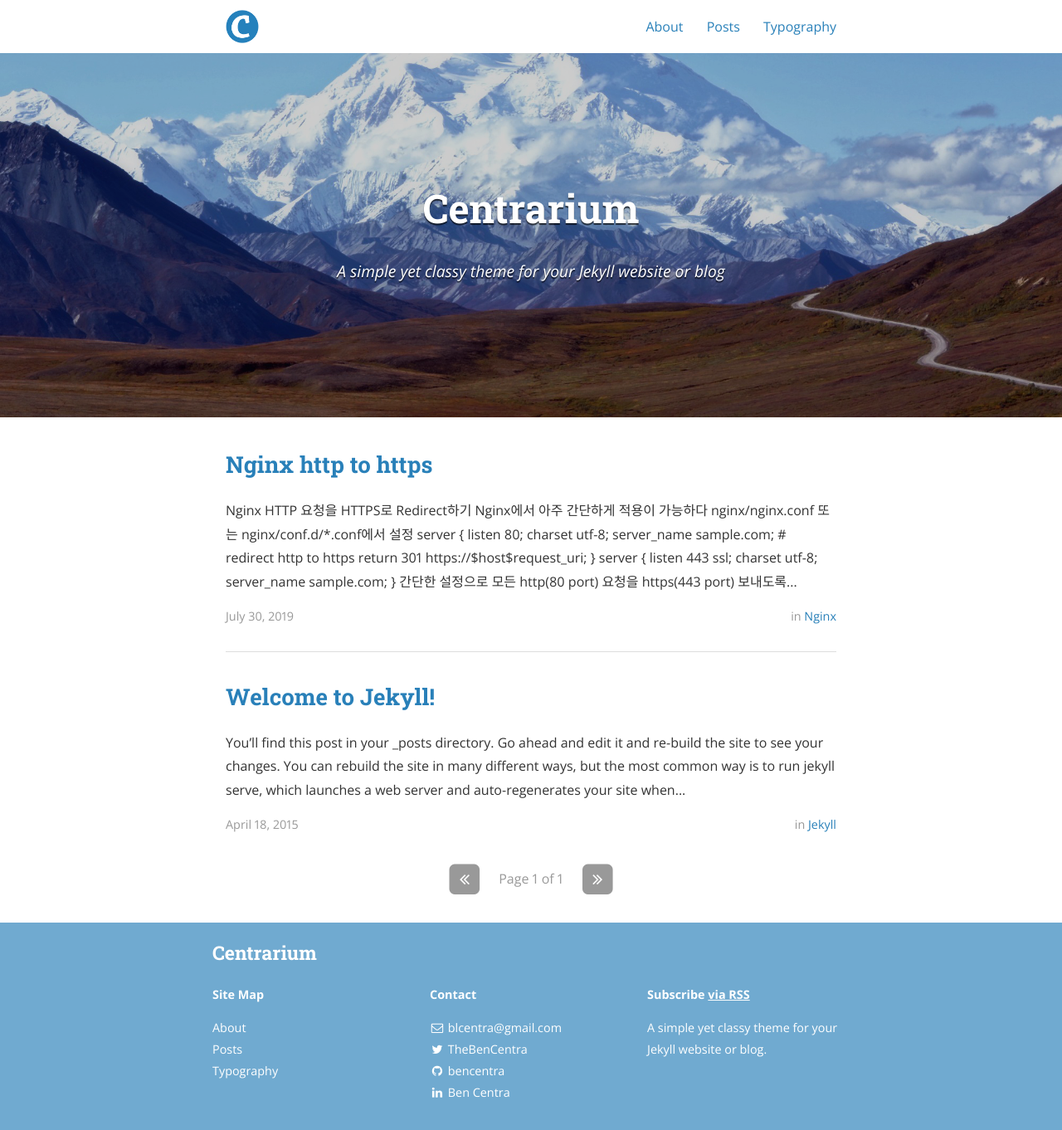
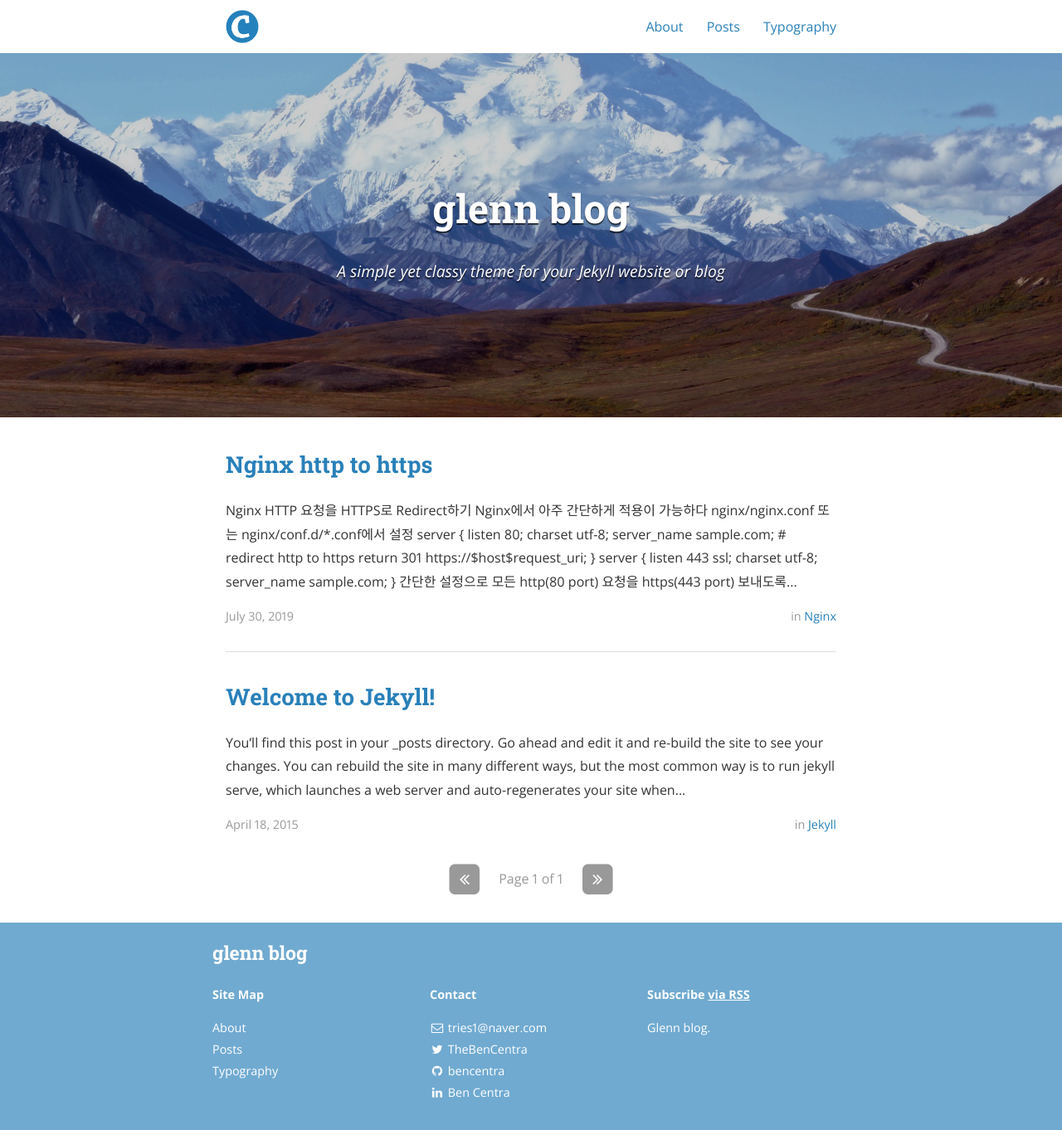
Before and after one commit to tries1/tries1.github.io, a Jekyll site: the page built from index.html, in a window 1280 px wide. Shown: the whole page at 83% size. Built offline with Jekyll 4.4.1, drawn with Linux system fonts in a browser that asks for light colours; nearby versions of some CDN libraries; the list of posts is cut into pages by our own code.

Commit message:
modify config

```diff
--- a/_config.yml
+++ b/_config.yml
@@ -9,12 +9,12 @@ exclude:
   - "/vendor/"
 
 # Site settings
-title: Centrarium
+title: glenn blog
 subtitle: "A simple yet classy theme for your Jekyll website or blog"
-email: blcentra@gmail.com
-name: Ben Centra
+email: tries1@naver.com
+name: Glenn
 description: >
-  A simple yet classy theme for your Jekyll website or blog.
+  Glenn blog.
 # Base URL of site (i.e. /blog). It should always start with a slash,
 # and never end with a slash. Set it to a blank value if hosting at the
 # root of your server.
@@ -41,7 +41,7 @@ jekyll-archives:
     tag: '/tag/:name/'
 
 # Disqus comments
-# disqus_shortname: bencentra
+# disqus_shortname: glenn
 
 # Google analytics
 # ga_tracking_id: "UA-XXXX-1"
@@ -51,8 +51,8 @@ descriptions:
   - cat: jekyll
     desc: "Posts describing Jekyll setup techniques."
 
-  - cat: dummy
-    desc: "Just some placeholder posts, lorem ipsum and the rest."
+  - cat: nginx
+    desc: "Nginx 설정등을 정리해서 모아봤습니다."
 
 # Social icons and sharing options
 #
```
